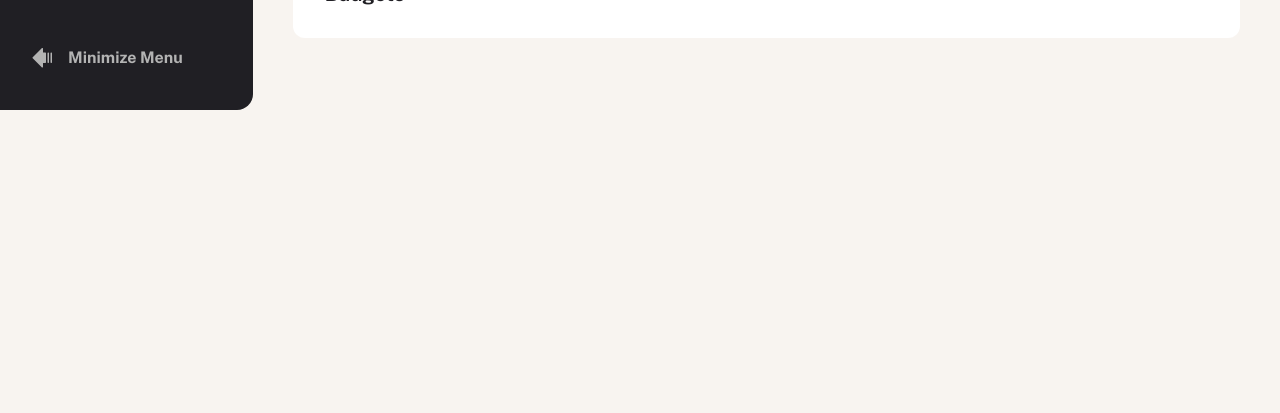
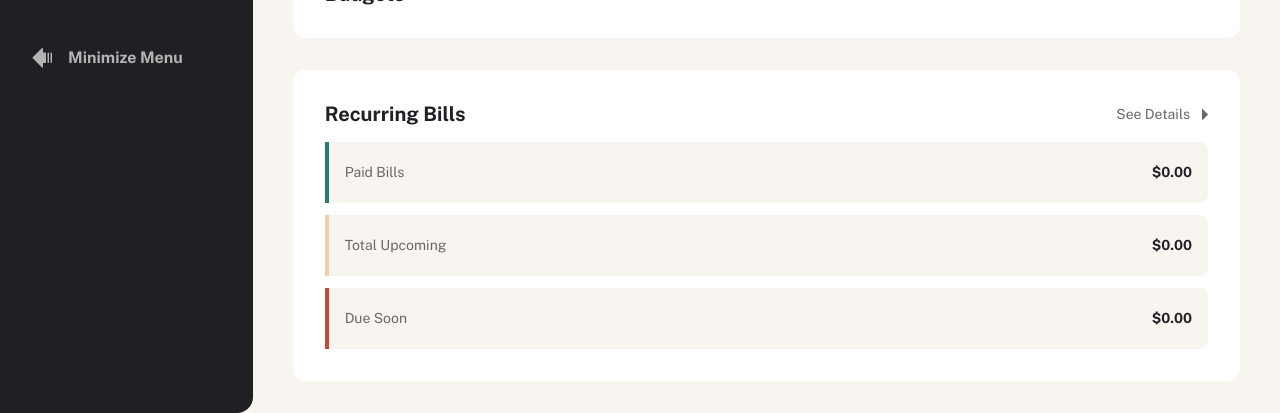
Before and after one commit to travistn/finance-tracker, a Next.js app: page /overview in a window 1280 px wide. Shown: the part 690-1103 px from the top of the page. Before the commit the page ends 800 px from the top, so only its background shows below. Built offline with nearby package versions, Linux system fonts and the light colour scheme; no server answers; the database is empty.

Commit message:
Add a Recurring Bills section in Overview

```diff
--- a/app/(dashboard)/overview/page.tsx
+++ b/app/(dashboard)/overview/page.tsx
@@ -6,6 +6,7 @@ import Link from 'next/link';
 import { usePotStore } from '@/store/usePotStore';
 import { useTransactionStore } from '@/store/useTransactionStore';
 import { useBudgetStore } from '@/store/useBudgetStore';
+import { useRecurringBillsStore } from '@/store/useRecurringBillsStore';
 import { themes } from '../../../constants/data.json';
 import { ThemeType } from '@/types';
 import Transaction from '@/components/Transaction';
@@ -15,6 +16,7 @@ const Overview = () => {
   const { pots, fetchPots } = usePotStore();
   const { transactions, fetchTransactions } = useTransactionStore();
   const { budgets, fetchBudgets } = useBudgetStore();
+  const { recurringBills } = useRecurringBillsStore();
 
   useEffect(() => {
     fetchPots();
@@ -117,6 +119,46 @@ const Overview = () => {
         </div>
         {budgets.length > 0 && <BudgetsChart budgets={budgets} />}
       </div>
+      <div className='flex flex-col gap-4 px-5 py-6 bg-white rounded-[12px] md:p-8'>
+        <div className='flex justify-between'>
+          <h2 className='text-preset-2 text-gray-900'>Recurring Bills</h2>
+          <Link
+            href={'/recurring-bills'}
+            className='flex flex-row items-center gap-3 hover:cursor-pointer hover:opacity-70'>
+            <p className='text-preset-4 text-gray-500'>See Details</p>
+            <img src='/assets/images/icon-caret-right.svg' alt='right-arrow' />
+          </Link>
+        </div>
+        <div className='flex flex-col gap-3'>
+          <div className='flex items-center justify-between px-4 py-5 bg-beige-100 rounded-r-[8px] border-l-4 border-green'>
+            <p className='text-preset-4 text-gray-500'>Paid Bills</p>
+            <p className='text-preset-4-bold text-gray-900'>
+              {recurringBills.paid.toLocaleString('en-US', {
+                style: 'currency',
+                currency: 'USD',
+              })}
+            </p>
+          </div>
+          <div className='flex items-center justify-between px-4 py-5 bg-beige-100 rounded-r-[8px] border-l-4 border-yellow'>
+            <p className='text-preset-4 text-gray-500'>Total Upcoming</p>
+            <p className='text-preset-4-bold text-gray-900'>
+              {recurringBills.upcoming.toLocaleString('en-US', {
+                style: 'currency',
+                currency: 'USD',
+              })}
+            </p>
+          </div>
+          <div className='flex items-center justify-between px-4 py-5 bg-beige-100 rounded-r-[8px] border-l-4 border-red'>
+            <p className='text-preset-4 text-gray-500'>Due Soon</p>
+            <p className='text-preset-4-bold text-gray-900'>
+              {recurringBills.dueSoon.toLocaleString('en-US', {
+                style: 'currency',
+                currency: 'USD',
+              })}
+            </p>
+          </div>
+        </div>
+      </div>
     </div>
   );
 };
```
